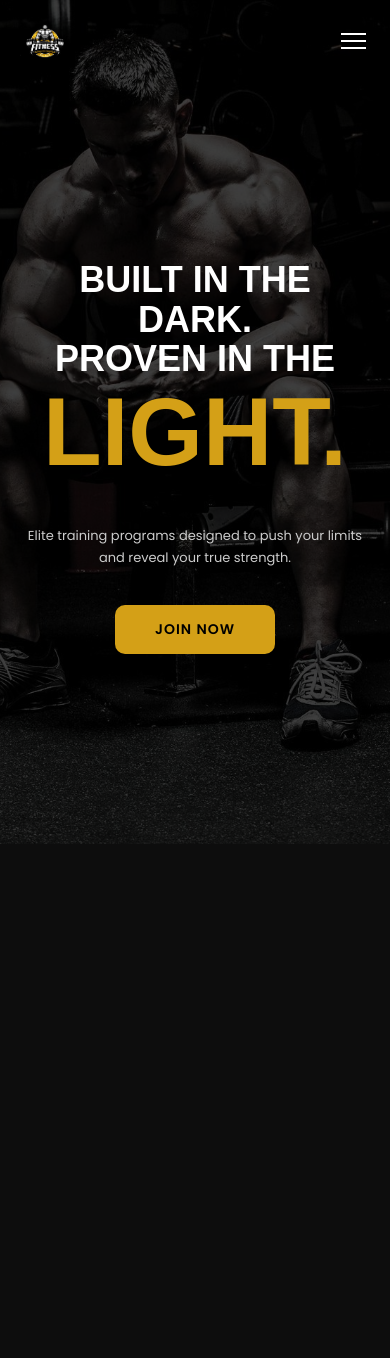
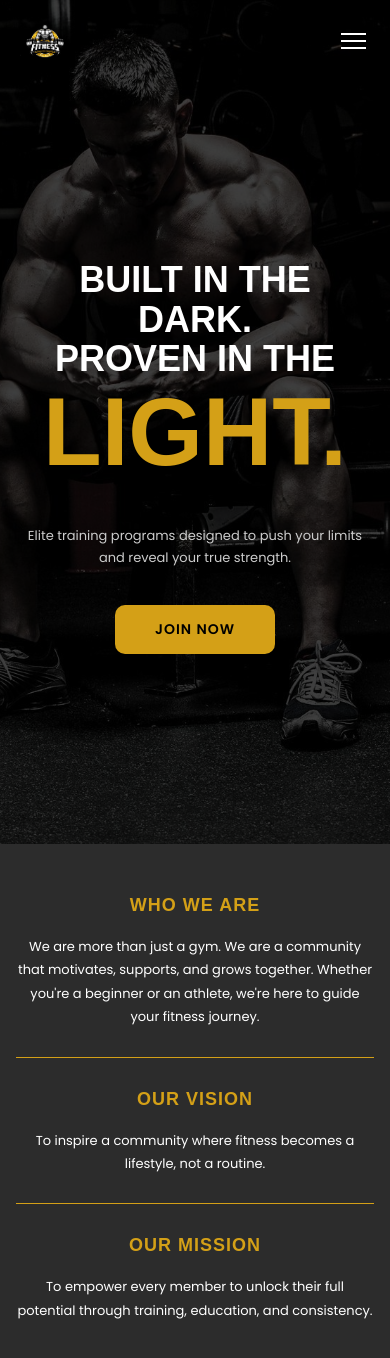
Before and after one commit to SanjanaThilakasiri/Fitness-Sports-Center, a React (Vite) app: page / in a window 390 px wide. Shown: the top 1358 px of the page. Before the commit the page ends 844 px from the top, so only its background shows below. Built offline with nearby package versions, Linux system fonts and the light colour scheme.

Commit message:
add about section

```diff
--- a/src/App.css
+++ b/src/App.css
@@ -235,3 +235,88 @@ body {
     display: none;
   }
 }
+
+/* About*/
+.about {
+  background-color: #2C2C2C;
+  padding: 80px 0;
+}
+
+.about-container {
+  max-width: 800px;
+  margin: 0 auto;
+  padding: 0 40px;
+  display: flex;
+  flex-direction: column;
+  align-items: center;
+  text-align: center;
+}
+
+.about-block {
+  width: 100%;
+}
+
+.about-heading {
+  font-size: 30px;
+  font-weight: 700;
+  text-transform: uppercase;
+  color: #D4A017;
+  margin-bottom: 16px;
+  letter-spacing: 1px;
+}
+
+.about-text {
+  font-size: 20px;
+  color: #FFFFFF;
+  line-height: 1.8;
+  max-width: 620px;
+  margin: 0 auto;
+}
+
+.about-divider {
+  width: 100%;
+  height: 1px;
+  background-color: #D4A017;
+  margin: 40px 0;
+}
+
+/* Responsive About*/
+@media (max-width: 1024px) {
+  .about {
+    padding: 60px 0;
+  }
+
+  .about-container {
+    padding: 0 24px;
+  }
+
+  .about-heading {
+    font-size: 20px;
+  }
+
+  .about-text {
+    font-size: 14px;
+  }
+}
+
+@media (max-width: 480px) {
+  .about {
+    padding: 48px 0;
+  }
+
+  .about-container {
+    padding: 0 16px;
+  }
+
+  .about-heading {
+    font-size: 18px;
+  }
+
+  .about-text {
+    font-size: 13px;
+  }
+
+  .about-divider {
+    margin: 28px 0;
+  }
+}
--- a/src/sections/About.jsx
+++ b/src/sections/About.jsx
@@ -1,9 +1,43 @@
-import React from 'react'
+export default function About() {
+  return (
+    <section className="about" id="about">
+      <div className="about-container">
 
-const About = () => {
-  return (
-    <div></div>
-  )
+        {/* Who We Are */}
+        <div className="about-block">
+          <h2 className="about-heading">Who We Are</h2>
+          <p className="about-text">
+            We are more than just a gym. We are a community that motivates,
+            supports, and grows together. Whether you're a beginner or an
+            athlete, we're here to guide your fitness journey.
+          </p>
+        </div>
+
+        {/* Divider */}
+        <div className="about-divider"></div>
+
+        {/* Our Vision */}
+        <div className="about-block">
+          <h2 className="about-heading">Our Vision</h2>
+          <p className="about-text">
+            To inspire a community where fitness becomes a lifestyle, not a
+            routine.
+          </p>
+        </div>
+
+        {/* Divider */}
+        <div className="about-divider"></div>
+
+        {/* Our Mission */}
+        <div className="about-block">
+          <h2 className="about-heading">Our Mission</h2>
+          <p className="about-text">
+            To empower every member to unlock their full potential through
+            training, education, and consistency.
+          </p>
+        </div>
+
+      </div>
+    </section>
+  );
 }
-
-export default About
```
